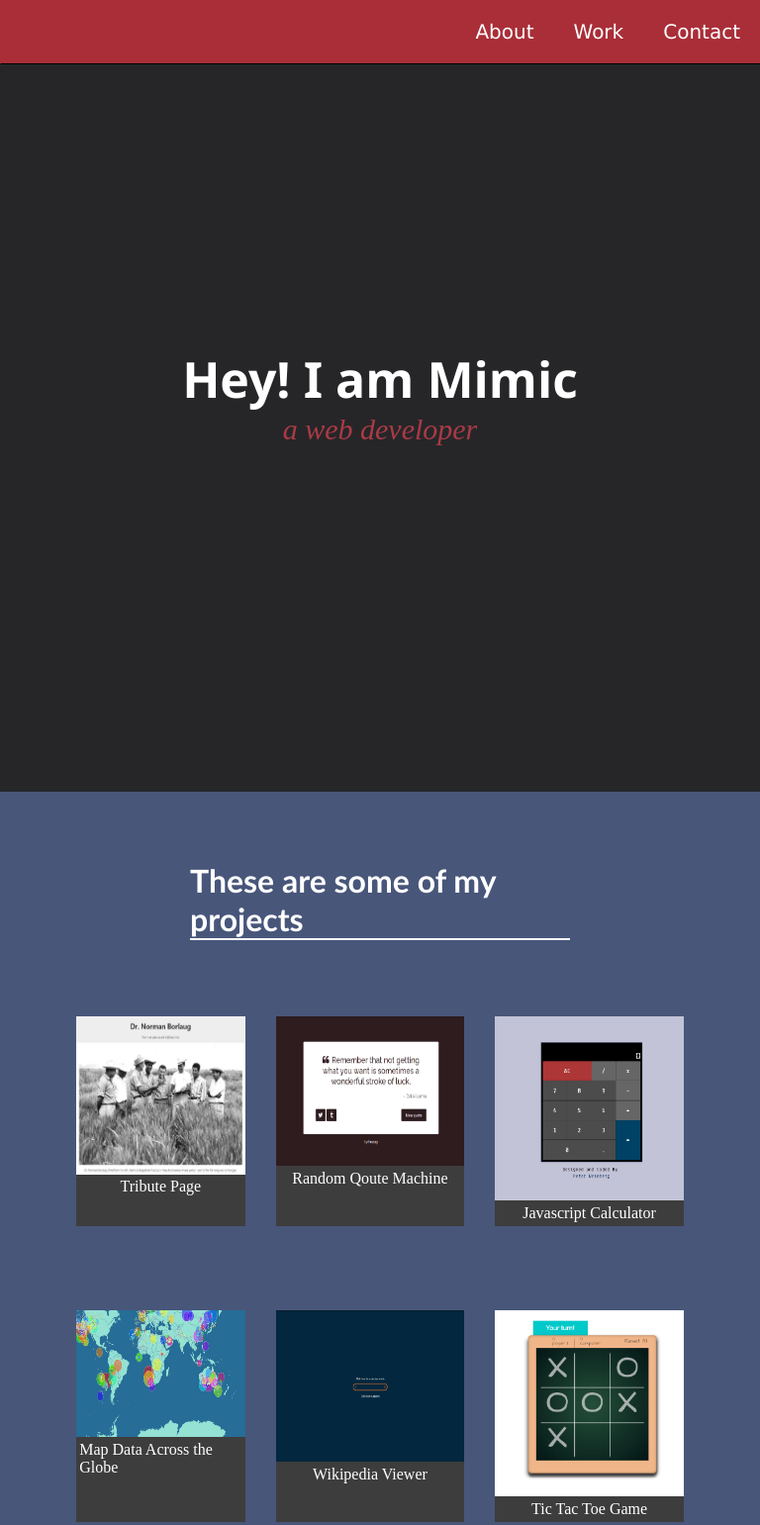
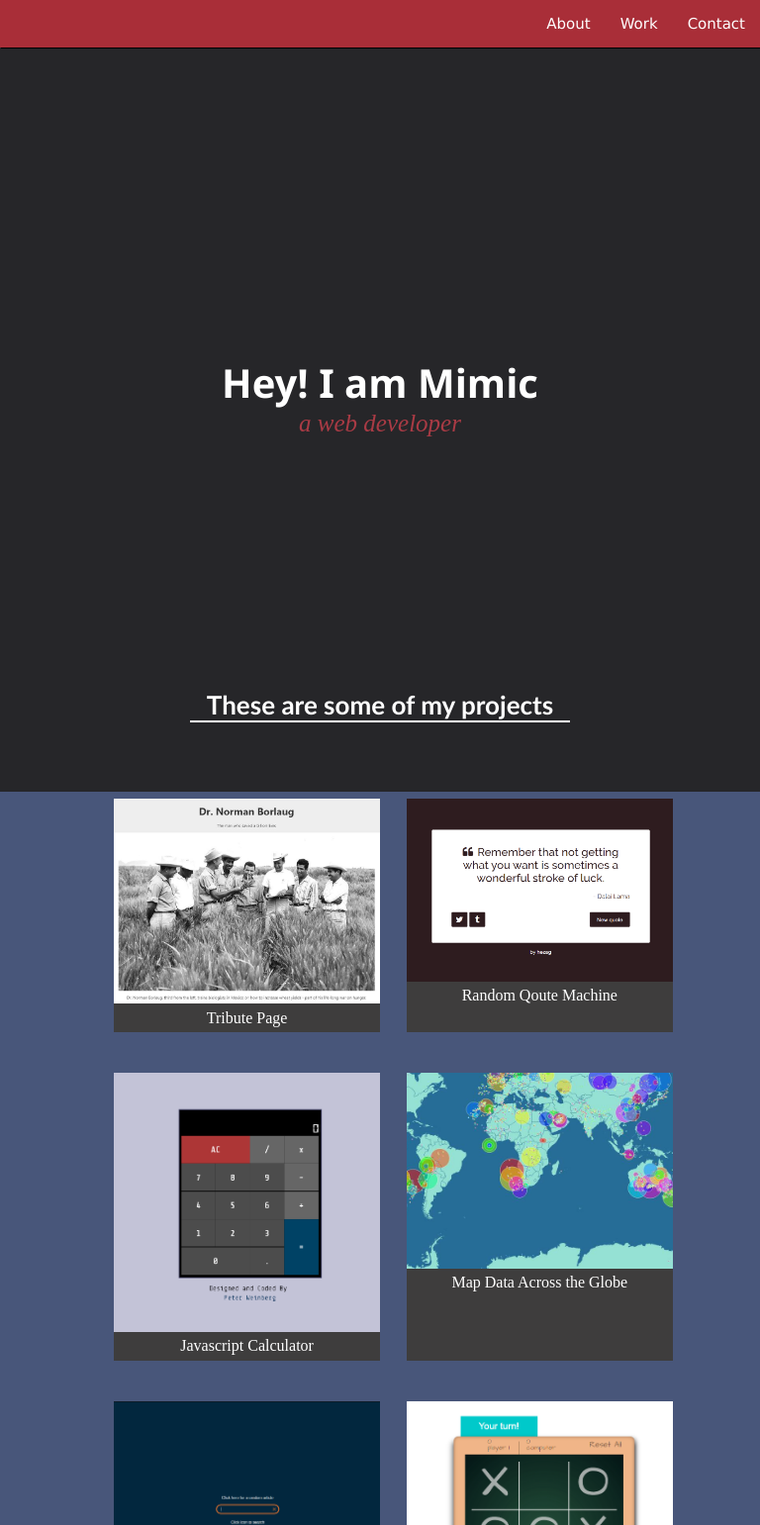
Before and after one commit to Knowledge-Streams-KS/html-css-shehreen0217, a plain HTML site: page index.html in a window 768 px wide. Shown: the top 1541 px of the page at 99% size. Drawn offline with Linux system fonts and the light colour scheme.

Commit message:
improved css of boxes

```diff
--- a/style.css
+++ b/style.css
@@ -103,6 +103,7 @@
     grid-area: box1;
     background-color: rgb(198, 198, 21);
     display: grid;
+    width: 35vw;
     grid-template-areas: 'img'
                             'btn';
 
@@ -113,6 +114,7 @@
     grid-area: box2;
     background-color: azure;
     display: grid;
+    width: 35vw;
     grid-template-areas: 'img'
                             'btn';
 }
@@ -121,6 +123,7 @@
     grid-area: box3;
     background-color: cornflowerblue;
     display: grid;
+    width: 35vw;
     grid-template-areas: 'img'
                             'btn';
 }
@@ -128,6 +131,7 @@
     grid-area: box4;
     background-color: aqua;
     display: grid;
+    width: 35vw;
     grid-template-areas: 'img'
                             'btn';
 }
@@ -135,6 +139,7 @@
     grid-area: box5;
     background-color: antiquewhite;
     display: grid;
+    width: 35vw;
     grid-template-areas: 'img'
                             'btn';
 }
@@ -142,18 +147,13 @@
     grid-area: box6;
     background-color: darkolivegreen;
     display: grid;
+    width: 35vw;
     grid-template-areas: 'img'
     'img'
     'img'
     'btn';
 
 }
-/* .work img{
-    grid-area: img;
-}
-.work p{
-    grid-area: btn;
-} */
 
 #one:hover{
     cursor: pointer;
@@ -213,43 +213,47 @@
     color: brown;
 }
 
+.images{
+    object-fit: cover;
+}
+
 @media only screen and (min-width: 581px) and (max-width: 790px) {
 
-    /* .nav{
+    .nav{
         display: flex;
         justify-content: flex-end;
         width: 100vw;
         grid-area: nav;
         background-color: rgb(169, 46, 56);
-        height: 8vh;
+        height: 6vh;
         position: fixed;
         box-shadow: 1px 1px;
 
 
-    } */
-    /* .nav a{
+    }
+    .nav a{
         padding: 15px;
         font-size: 15px;
         text-decoration: none;
         color: white;
         font-family:'Lucida Sans', Geneva, Verdana, sans-serif
 
-    } */
-    /* .content h1{
+    }
+    .content h1{
         font-size: 40px;
         color: white;
         font-family: 'Segoe UI', Tahoma, Geneva, Verdana, sans-serif;
 
-    } */
-    /* .content p{
+    }
+    .content p{
         color: rgb(169, 59, 69);
         font-size: 25px;
         font-style: italic;
 
 
-    } */
+    }
 
-    /* .content1{
+    .content1{
         display: flex;
         height: 100vh;
         width: 100vw;
@@ -258,8 +262,8 @@
         align-items: center;
         justify-content: center;
 
-    } */
-    /* .heading-project{
+    }
+    .heading-project{
         width: 50%;
         border-bottom: 2px solid white;
         color:white;
@@ -268,9 +272,9 @@
         font-size: 13px;
         font-family: 'Trebuchet MS',  'Lucida Sans', Arial, sans-serif;
 
-    } */
+    }
 
-    /* .work{
+    .work{
         display: grid;
         grid-template-areas: 'box1 box2'
                             ' box3 box4 '
@@ -282,8 +286,11 @@
 
 
 
-    } */
+    }
 
+  }
+  .images{
+    object-fit: cover;
   }
 /*
   @media only screen and (max-width: 580px )  {
```
